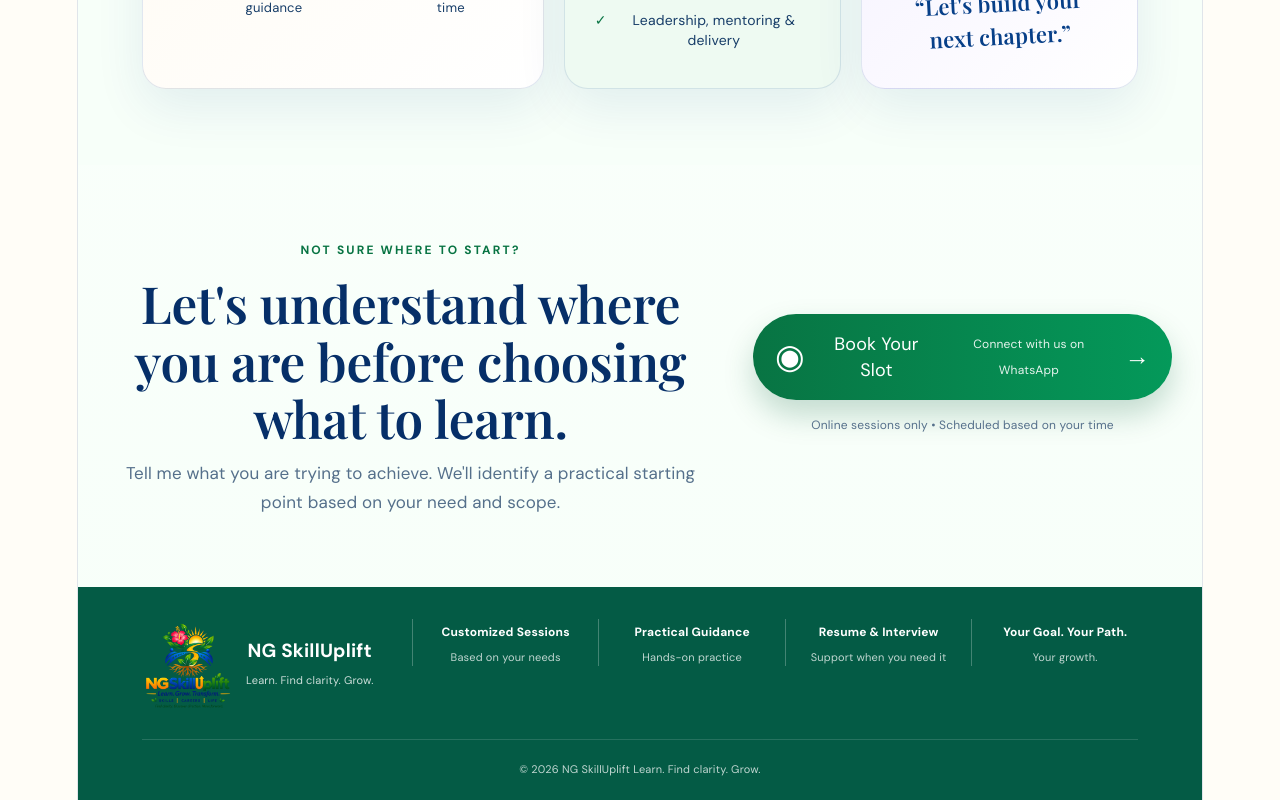
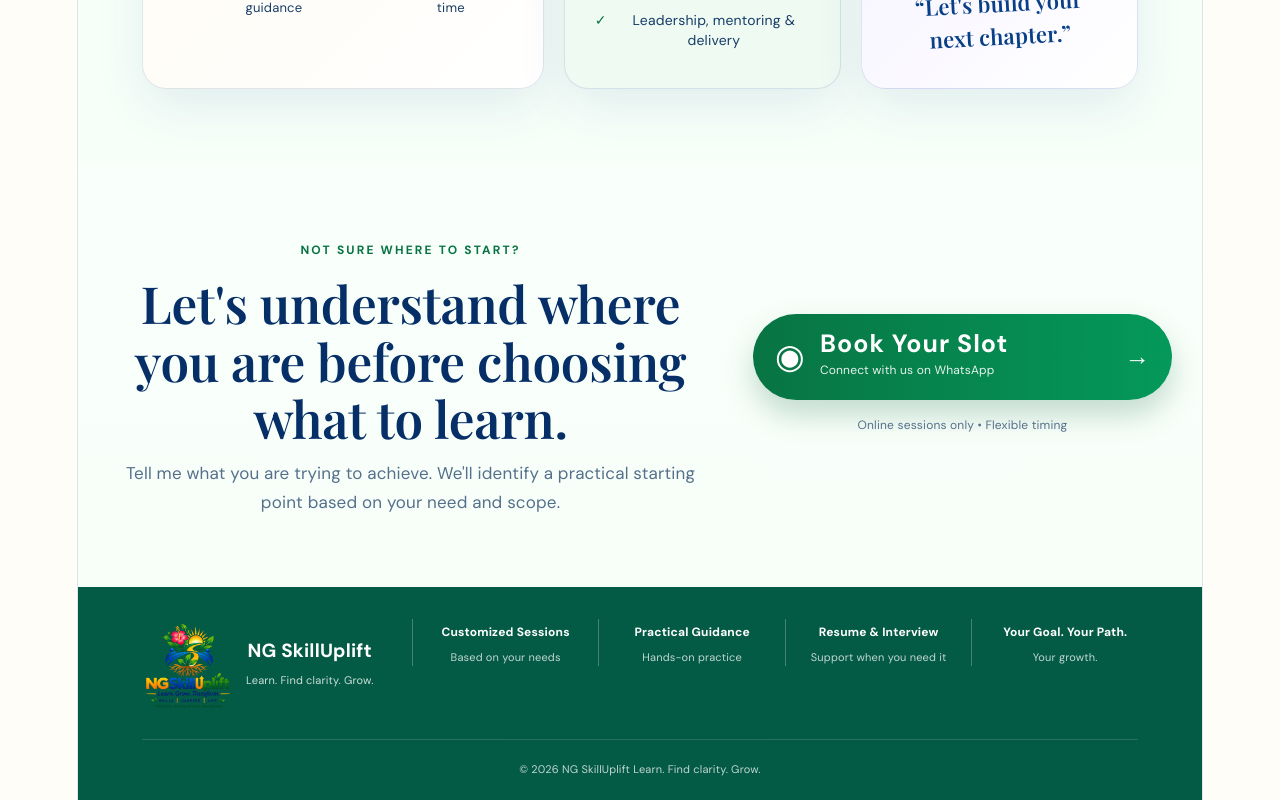
Before and after one commit to neeharikagarg/ng-skill-uplift-website, a React (Vite) app: page / in a window 1280 px wide. Shown: the part 5490-6290 px from the top of the page. Built offline with nearby package versions, Linux system fonts and the light colour scheme.

Commit message:
watsapp mesg

```diff
--- a/src/App.jsx
+++ b/src/App.jsx
@@ -4,8 +4,11 @@ import clarityFlyer from "./assets/clarity-guidance-flyer.png";
 import programmingBasicsFlyer from "./assets/programming-basics-for-automation-flyer.png";
 import "./App.css";
 
-const WHATSAPP = "https://wa.me/918197201901";
-
+const WHATSAPP =
+  "https://wa.me/918197201901?text=" +
+  encodeURIComponent(
+    "Hi Neeha, I’m interested in NG SkillUplift. I’d like to book a session and discuss where I should start."
+  );
 const sessions = [
   {
     id: "manual-basics",
@@ -681,15 +684,17 @@ function App() {
 
       <span className="wa-icon">◉</span>
 
-               <span>Book Your Slot</span>
+      <span className="cta-text">
+        <strong>Book Your Slot</strong>
         <small>Connect with us on WhatsApp</small>
+      </span>
 
       <b>→</b>
 
     </a>
 
     <p>
-              Online sessions only • Scheduled based on your time
+      Online sessions only • Flexible timing
     </p>
 
   </div>
```
Lines whose indentation alone changed are shown as unchanged.
